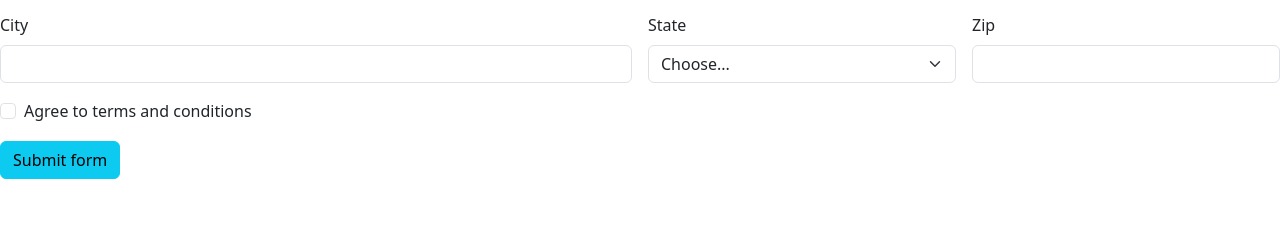
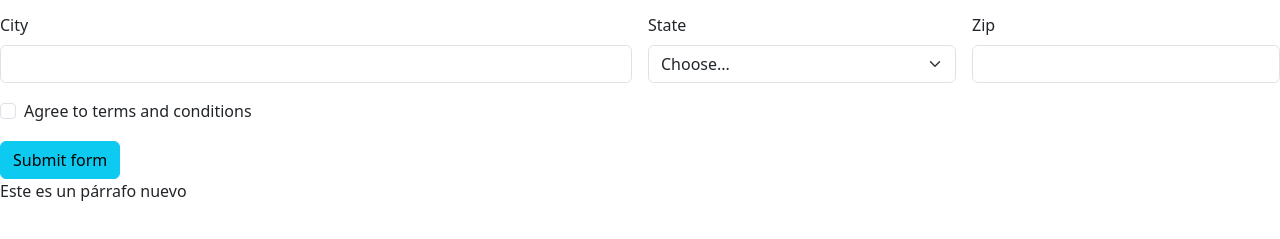
Before and after one commit to enredar/enredar, a plain HTML site: page index.html in a window 1280 px wide. Shown: the part 185-424 px from the top of the page. Drawn offline with nearby package versions, Linux system fonts and the light colour scheme.

Commit message:
Actualización

```diff
--- a/index.html
+++ b/index.html
@@ -95,6 +95,8 @@
         </div>
       </form>
       <script src="https://cdn.jsdelivr.net/npm/bootstrap@5.3.2/dist/js/bootstrap.bundle.min.js" integrity="sha384-C6RzsynM9kWDrMNeT87bh95OGNyZPhcTNXj1NW7RuBCsyN/o0jlpcV8Qyq46cDfL" crossorigin="anonymous"></script>
-  </body>
+      <p>Este es un párrafo nuevo</p>
+
+    </body>
 </body>
 </html>
```
